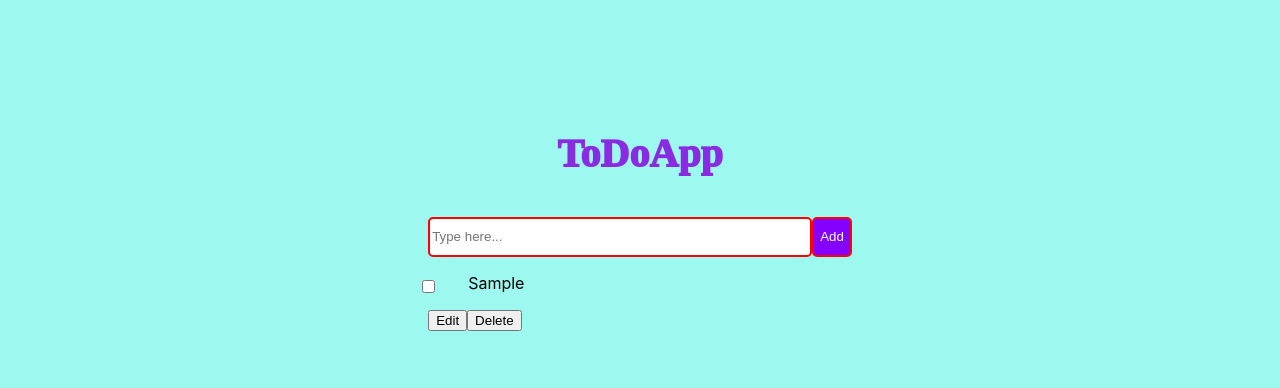
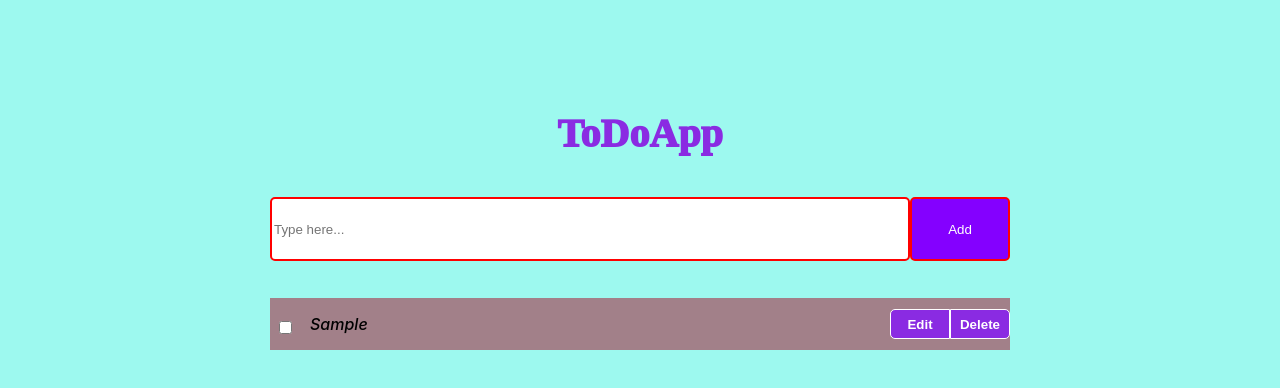
Before and after one commit to Mike637/toDoList, a React (Create React App) app: page / in a window 1280 px wide. Both pictures are taken after typing "Sample" into the empty fields and a click on the button "Add". Shown: the part 310-698 px from the top of the page. Built offline with nearby package versions, Linux system fonts and the light colour scheme; no server answers.

Commit message:
to finish style project

```diff
--- a/src/App.css
+++ b/src/App.css
@@ -1,5 +1,10 @@
+*, *:before, *:after {
+    -webkit-box-sizing: border-box;
+    box-sizing: border-box;
+  }
 body {
     height:100%;
+    box-sizing: border-box;
 }
 .wrapper
 {
--- a/src/ToDo/TaskChangeDelete/ModalWindow/ModalWindow.css
+++ b/src/ToDo/TaskChangeDelete/ModalWindow/ModalWindow.css
@@ -10,18 +10,61 @@ left:0;
 display:flex;
 align-items:center;
 justify-content:center;
-transform:scale(0);
+opacity: 0;
+pointer-events: none;
+transition:0.5s
 
 }
 
 .modal.active
 {
-    transform:scale(1);
+    opacity: 1;
+    pointer-events: all;
 }
 
 .modal__container
 {
 padding:20px;
-border-radius:12px;
+border-radius:12px 0 12px 12px;
 background-color:white;
+transform:scale(0.5);
+transition:0.4s all;
 }
+
+.modal__container.active
+{
+    transform:scale(1);
+}
+
+.modal__close
+{
+    position:absolute;
+    left:93%;
+    top:0px;
+
+
+}
+
+.modal__buttons
+{
+    display:flex;
+    justify-content: space-around;
+    align-items: center;
+}
+
+.modal__buttonYes,
+.modal__buttonNo,
+.modal__close
+{
+    font-weight:600;
+}
+
+.modal__buttonYes
+{
+    background-color:red;
+}
+
+.modal__buttonNo
+{
+    background-color:blue;
+}
--- a/src/ToDo/TaskChangeDelete/ModalWindow/ModalWindow.js
+++ b/src/ToDo/TaskChangeDelete/ModalWindow/ModalWindow.js
@@ -10,12 +10,14 @@ const deleteFunction = (id) =>
 }
 
     return (
-        <div className ={modalActive ? "modal active":"modal"}>
-            <div className="modal__container">
-            <p>Are you sure you want to delete this task?</p>
-            <button onClick={() => deleteFunction(id)}>Yes</button>
-            <button onClick = {() => setModalActive(false)}>No</button>
-            <button className="close" onClick = {() => setModalActive(false)}>&times;</button>
+        <div className ={modalActive ? "main__modal modal active":"main__modal modal"}>
+            <div className={modalActive ? "modal__container active":"modal__container"}>
+            <p className="modal__text">Are you sure you want to delete this task?</p>
+            <div className="modal__buttons">
+            <button className="modal__buttonYes" onClick={() => deleteFunction(id)}>Yes</button>
+            <button className = "modal__buttonNo" onClick = {() => setModalActive(false)}>No</button>
+            </div>
+            <button className="modal__close" onClick = {() => setModalActive(false)}>&times;</button>
             </div>
         </div>
     )
--- a/src/ToDo/TaskChangeDelete/TaskChangeDelete.css
+++ b/src/ToDo/TaskChangeDelete/TaskChangeDelete.css
@@ -1,3 +1,8 @@
+.showEditDeleteTask__Task
+{
+    width:100%;
+}
+
 
 
 ul > li {
@@ -9,6 +14,86 @@ ul > li {
 
 li input {
     position:absolute;
-    left:-50px;
+    left:-35px;
     top:20%;
 }
+
+.showEditDeleteTask__Task {
+    background-color:#a28089;
+    margin:5% 0 0 0;
+}
+
+.showingIsTrue,
+.showingIsFalse
+{
+    display:flex;
+    align-items: center;
+    justify-content:space-between;
+
+}
+
+.showingIsTrue__name
+{
+    font-size:20;
+    font-weight:500;
+    font-style:italic;
+
+}
+
+.showingIsTrue__buttonEdit,
+.showingIsTrue__buttonDelete,
+.showingIsFalse__buttonOk,
+.showingIsFalse__buttonCancel
+{
+    width:60px;
+    height:30px;
+    background-color:blueviolet;
+    color:white;
+    font-weight:600;
+   border:1px solid;
+
+}
+
+.showingIsTrue__buttonEdit:hover,
+.showingIsTrue__buttonDelete:hover,
+.showingIsFalse__buttonOk:hover,
+.showingIsFalse__buttonCancel:hover
+{
+    cursor:pointer
+}
+
+.showingIsTrue__buttonEdit:active,
+.showingIsTrue__buttonDelete:active,
+.showingIsFalse__buttonOk:active,
+.showingIsFalse__buttonCancel:active
+{
+background-color:red;
+}
+
+.showingIsTrue__buttonEdit,
+.showingIsFalse__buttonOk
+{
+    border-radius:5px 0 0 5px
+}
+
+.showingIsTrue__buttonDelete,
+.showingIsFalse__buttonCancel
+ {
+    border-radius:0 5px 5px 0;
+}
+.showingIsFalse__inputText
+{
+    max-width:300px;
+    height:30px;
+    border-radius:5px;
+    border:none;
+    outline:none;
+    margin:0 0 0 1%;
+}
+
+
+.showingIsFalse__inputText:focus
+{
+    border: 2px solid red;
+
+}
--- a/src/ToDo/TaskChangeDelete/TaskChangeDelete.js
+++ b/src/ToDo/TaskChangeDelete/TaskChangeDelete.js
@@ -31,23 +31,35 @@ const changeFunctionClickEnter = (e) =>
 return (
 
     <div className="showEditDeleteTask__Task">
-        <ul>
-    <li><input className = "showEditDeleteTask__checkbox" type="checkbox" value={name}  checked={checked} onChange = {() => {
+
+    {showing === true?
+    <div class="showEditDeleteTask__showingIsFalse showingIsFalse">
+        <div className="showingIsFalse__inputTextBlock">
+   <p><input className="showingIsFalse__inputText" value={value}  onKeyDown = {changeFunctionClickEnter} onChange={(e)=> setValue(e.target.value)}  type="text"/></p>
+    </div>
+    <div>
+    <button className="showingIsFalse__buttonOk" onClick={ () => changeFunction(value,id,index)}>Ок</button>
+    <button className = "showingIsFalse__buttonCancel" onClick = {() =>{setShowing(false)}} >Cancel</button>
+    </div>
+    </div>
+       :
+       <div class="showEditDeleteTask__showingIsTrue showingIsTrue">
+       <div class="showingIsTrue__showTask">
+         <ul>
+    <li><input className = "showingIsTrue__checkbox" type="checkbox" value={name}  checked={checked} onChange = {() => {
         setChecked(true);
         setTimeout(() => onDelete(id),1000);
         }}/>
-    <p className="showEditDeleteTask__name">{name}</p></li>
+    <p className="showingIsTrue__name">{name}</p></li>
     </ul>
-    {showing === true
-    ?<>
-    <input className="showEditDeleteTask__inputText" value={value}  onKeyDown = {changeFunctionClickEnter} onChange={(e)=> setValue(e.target.value)}  type="text"/>
-    <button className="showEditDeleteTask__buttonOk" onClick={ () => changeFunction(value,id,index)}>Ок</button>
-    <button className = "showEditDeleteTask__buttonCancel" onClick = {() =>{setShowing(false)}} >Cancel</button>
-    </>
-       : <>
-     <button   className="showEditDeleteTask__buttonEdit" onClick ={ () => setShowing(prev=> !prev)}>Edit</button>
-     <button   className="showEditDeleteTask__buttonDelete" onClick ={ () => setActive(true)}>Delete</button>
-    </>
+    </div>
+
+    <div class="showingIsTrue__editDeleteButton">
+     <button   className="showingIsTrue__buttonEdit" onClick ={ () => setShowing(prev=> !prev)}>Edit</button>
+     <button   className="showingIsTrue__buttonDelete" onClick ={ () => setActive(true)}>Delete</button>
+     </div>
+     </div>
+
 }
 
    <ModalWindow
--- a/src/ToDo/ToDo.css
+++ b/src/ToDo/ToDo.css
@@ -8,21 +8,19 @@ main
     align-items:center;
 }
 
-
-
 .addTask__title
 {
    font-family: Arial sans-serif;
    font-size:40px;
    font-weight:1000;
   text-align:center;
-  color:blueviolet
+  color:blueviolet;
 }
 
 
 .addTask__input
 {
-min-width:30vw;
+min-width:50vw;
 box-sizing: border-box;
 }
 
@@ -35,7 +33,7 @@ box-sizing: border-box;
 
 .addTask__input, .addTask__button
 {
-    min-height:5vh;
+    min-height:8vh;
     border-radius: 5px;
     border:2px solid red;
 }
@@ -45,6 +43,7 @@ box-sizing: border-box;
     background-color:rgb(132, 0, 255);
     color:white;
     font-weight:500;
+    width:100px;
 }
 
 .addTask__button:hover
```
